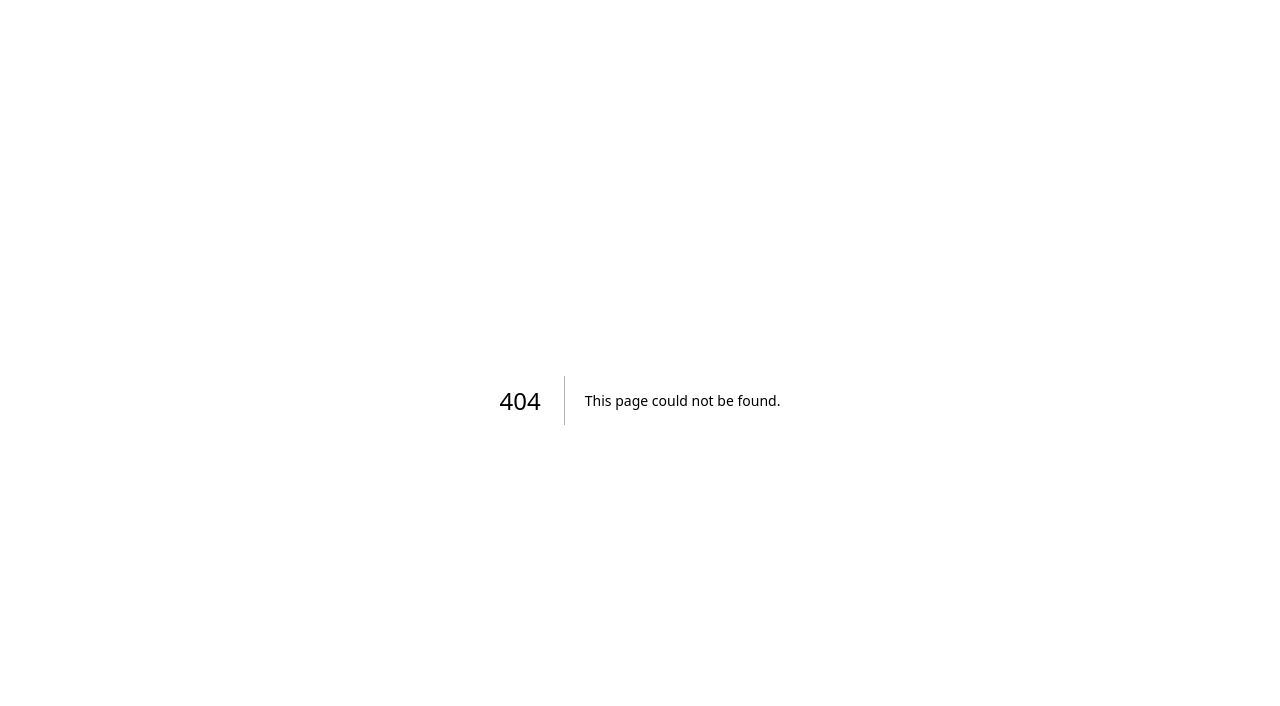
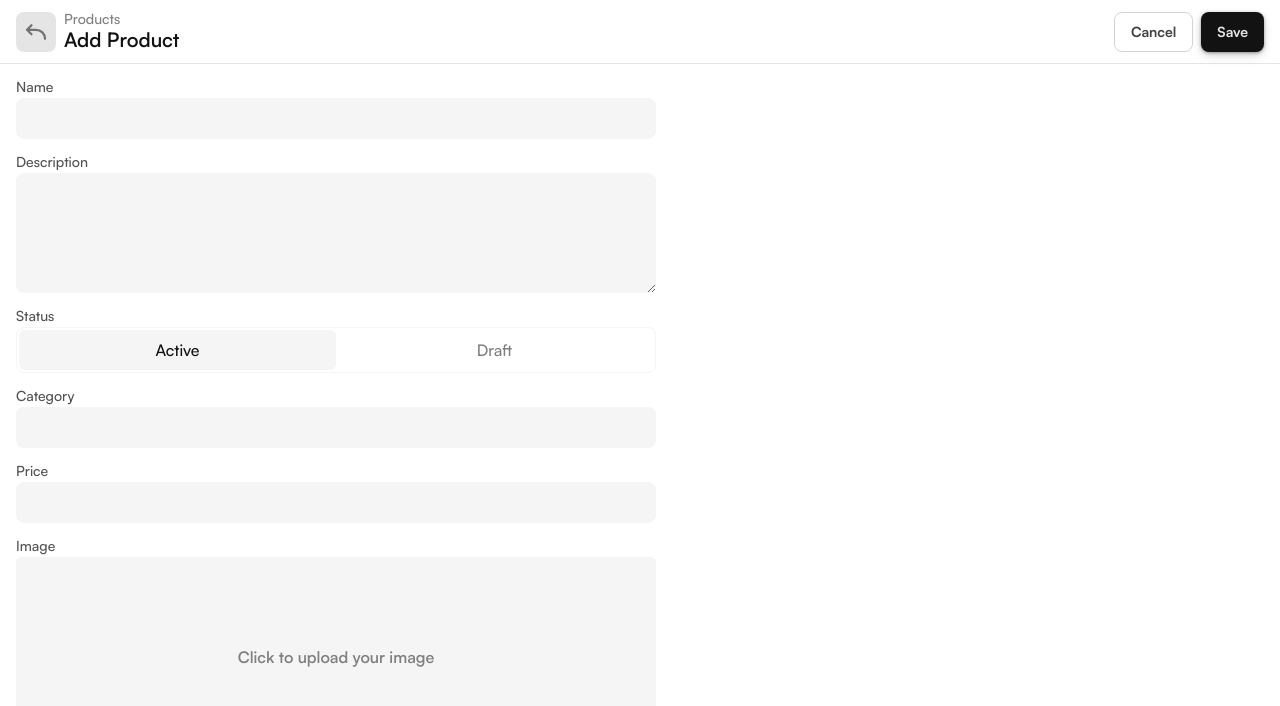
Before and after one commit to ahmdyassr/catalogue-frontend, a Next.js app: page /products/add in a window 1280 px wide. Before the commit this address had no page. Shown: the top 706 px of the page. Built offline with nearby package versions, Linux system fonts and the light colour scheme.

Commit message:
Add initial pages

```diff
--- /dev/null
+++ b/app/_components/AddProductPage.jsx
@@ -0,0 +1,148 @@
+'use client'
+
+import styles from '@/scss/components/Product.module.scss'
+import { useState } from 'react'
+import Link from 'next/link'
+import { useRouter } from 'next/navigation'
+import Button from './Button'
+import Input from './Input'
+import Textarea from './Textarea'
+import Dropzone from './Dropzone'
+import Select from './Select'
+import BackIcon from './icons/Back'
+import addProduct from '@/actions/addProduct'
+import uploadImage from '@/actions/uploadImage'
+
+
+const Page = () => {
+	const router = useRouter()
+	const [isUploading, setIsUploading] = useState(false)
+	const [product, setProduct] = useState({
+		name: '',
+		description: '',
+		category: '',
+		status: 'active',
+		price: null,
+		images: []
+	})
+
+	const updateProduct = (update) => {
+		setProduct(prev => ({
+			...prev,
+			...update
+		}))
+	}
+
+	const handleImageChange = async (e) => {
+
+		// set state
+		setIsUploading(true)
+
+		// get image
+		const image = e.target.files[0]
+
+		// construct form
+		const formData = new FormData()
+		formData.append('image', image)
+
+		// upload
+		const url = await uploadImage(formData)
+
+		// update product image
+		updateProduct({
+			images: [url]
+		})
+
+		// update state
+		setIsUploading(false)
+	}
+
+	const handleAddProduct = async () => {
+
+		// add product
+		const newProduct = await addProduct(product)
+
+		// all good?
+		const { _id } = newProduct
+
+		// redirect
+		router.push(`/products/${_id}`)
+	}
+
+	return (
+		<>
+			<header className={styles.header}>
+				<div className={styles.header__left}>
+					<Link href='/products' className={styles.header__backIcon}>
+						<BackIcon fill='var(--dark-100)' />
+					</Link>
+
+					<div className={styles.header__text}>
+						<span className={styles.header__label}>Products</span>
+						<h3 className={styles.header__title}>Add Product</h3>
+					</div>
+				</div>
+
+				<div className={styles.header__right}>
+					<Button text='Cancel' type='secondary' onClick={() => router.push('/products')} />
+					<Button text='Save' onClick={handleAddProduct} />
+				</div>
+			</header>
+
+			<div style={{
+				padding: '16px'
+			}}>
+
+				<div className={styles.form}>
+					<div className={styles.form__row}>
+						<Input
+							label='Name'
+							value={product?.name}
+							onChange={e => updateProduct({ name: e.target.value })} />
+					</div>
+					<div className={styles.form__row}>
+						<Textarea
+							label='Description'
+							value={product?.description}
+							onChange={e => updateProduct({ description: e.target.value })} />
+					</div>
+					<div className={styles.form__row}>
+						<Select
+							label='Status'
+							options={[{
+								value: 'active',
+								label: 'Active'
+							}, {
+								value: 'draft',
+								label: 'Draft'
+							}]}
+							value={product?.status}
+							onChange={value => updateProduct({ status: value })} />
+					</div>
+					<div className={styles.form__row}>
+						<Input
+							label='Category'
+							value={product?.category}
+							onChange={e => updateProduct({ category: e.target.value })} />
+					</div>
+					<div className={styles.form__row}>
+						<Input
+							label='Price'
+							value={product?.price}
+							onChange={e => updateProduct({ price: e.target.value })} />
+					</div>
+					<div className={styles.form__row}>
+						<Dropzone
+							label='Image'
+							image={product?.images[0]}
+							isLoading={isUploading}
+							onChange={e => handleImageChange(e)} />
+					</div>
+				</div>
+
+			</div>
+		</>
+	)
+}
+
+export default Page
--- /dev/null
+++ b/app/products/add/page.js
@@ -0,0 +1,9 @@
+import AddProductPage from '../../_components/AddProductPage'
+
+const Page = () => {
+	return (
+		<AddProductPage />
+	)
+}
+
+export default Page
--- /dev/null
+++ b/scss/components/Dashboard.module.scss
@@ -0,0 +1,5 @@
+.container {
+	display: grid;
+	grid-template-columns: 224px 1fr;
+	min-height: 100%;
+}
--- /dev/null
+++ b/scss/components/Product.module.scss
@@ -0,0 +1,54 @@
+// HEADER
+.header {
+	display: flex;
+	align-items: center;
+	justify-content: space-between;
+	height: 64px;
+	padding: 12px 16px;
+	border-bottom: 1px solid var(--light-300);
+}
+
+.header__left {
+	display: flex;
+}
+
+.header__right {
+	display: flex;
+	gap: 8px;
+}
+
+.header__backIcon {
+	display: flex;
+	width: 40px;
+	height: 40px;
+	align-items: center;
+	justify-content: center;
+	margin-right: 8px;
+	border-radius: 8px;
+	cursor: pointer;
+	background-color: var(--light-300);
+}
+
+.header__label {
+	display: block;
+	margin-bottom: 4px;
+	font-weight: var(--medium);
+	font-size: 14px;
+	color: var(--light-700);
+}
+
+.header__title {
+	font-size: 20px;
+	font-weight: var(--semibold);
+	color: var(--dark-700);
+}
+
+// FORM
+.form {
+	width: 100%;
+	max-width: 640px;
+}
+
+.form__row {
+	margin-bottom: 16px;
+}
```
Also changed, not shown: app/_components/ProductPage.jsx (added, +161 -0 lines), app/products/[id]/page.js (added, +13 -0 lines), app/products/page.js (added, +21 -0 lines).
